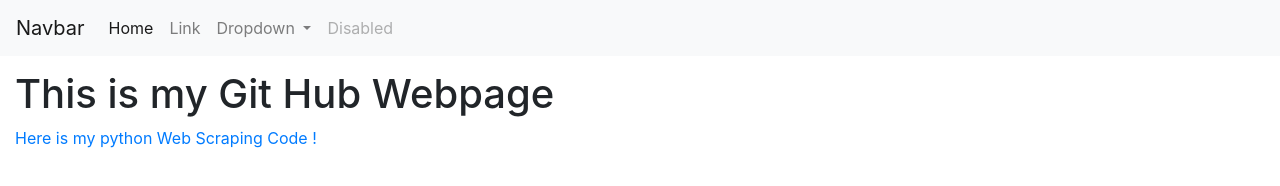
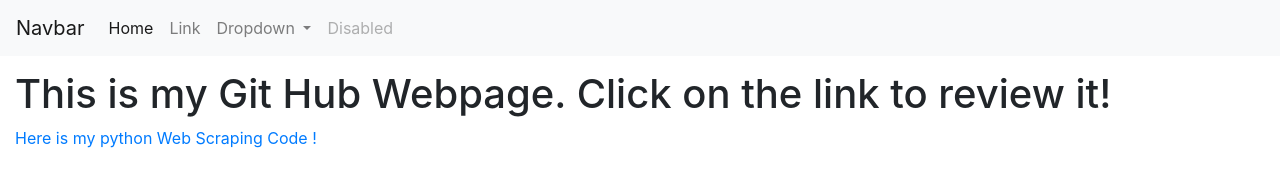
Before and after one commit to afesl007/afesl007.github.io, a plain HTML site: page index.html in a window 1280 px wide. Drawn offline with nearby package versions, Linux system fonts and the light colour scheme.

Commit message:
update text to test webscraping

```diff
--- a/index.html
+++ b/index.html
@@ -59,7 +59,7 @@
 		<div style="margin-top: 70px" class="container-fluid">
 
 
-			<h1> This is my Git Hub Webpage </h1>
+			<h1> This is my Git Hub Webpage. Click on the link to review it! </h1>
 			<a href="https://github.com/afesl007/afesl007.github.io/blob/master/webScrapingMessage.py">Here is my python Web Scraping Code !</a>
 
 		</div>
```
